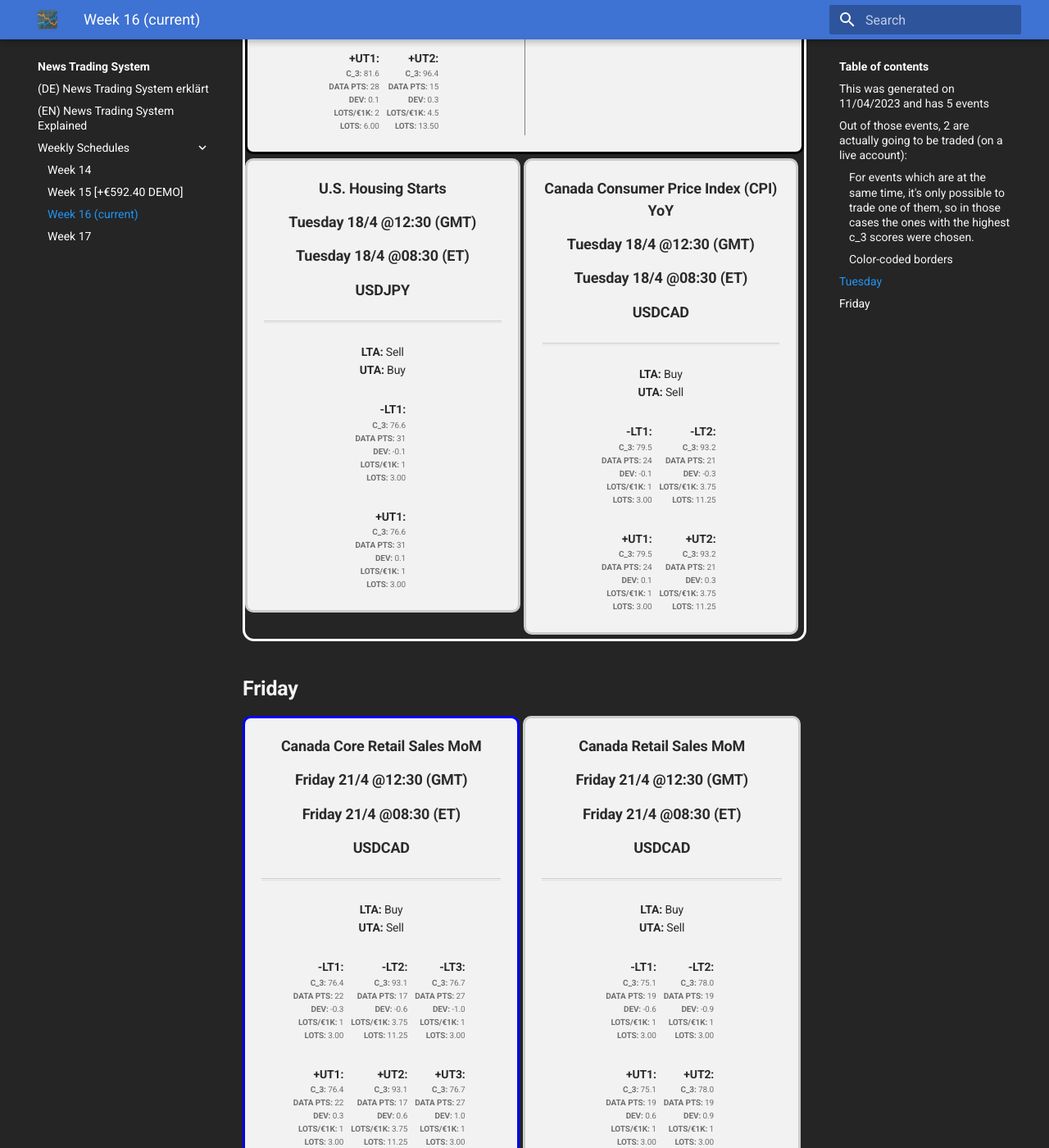
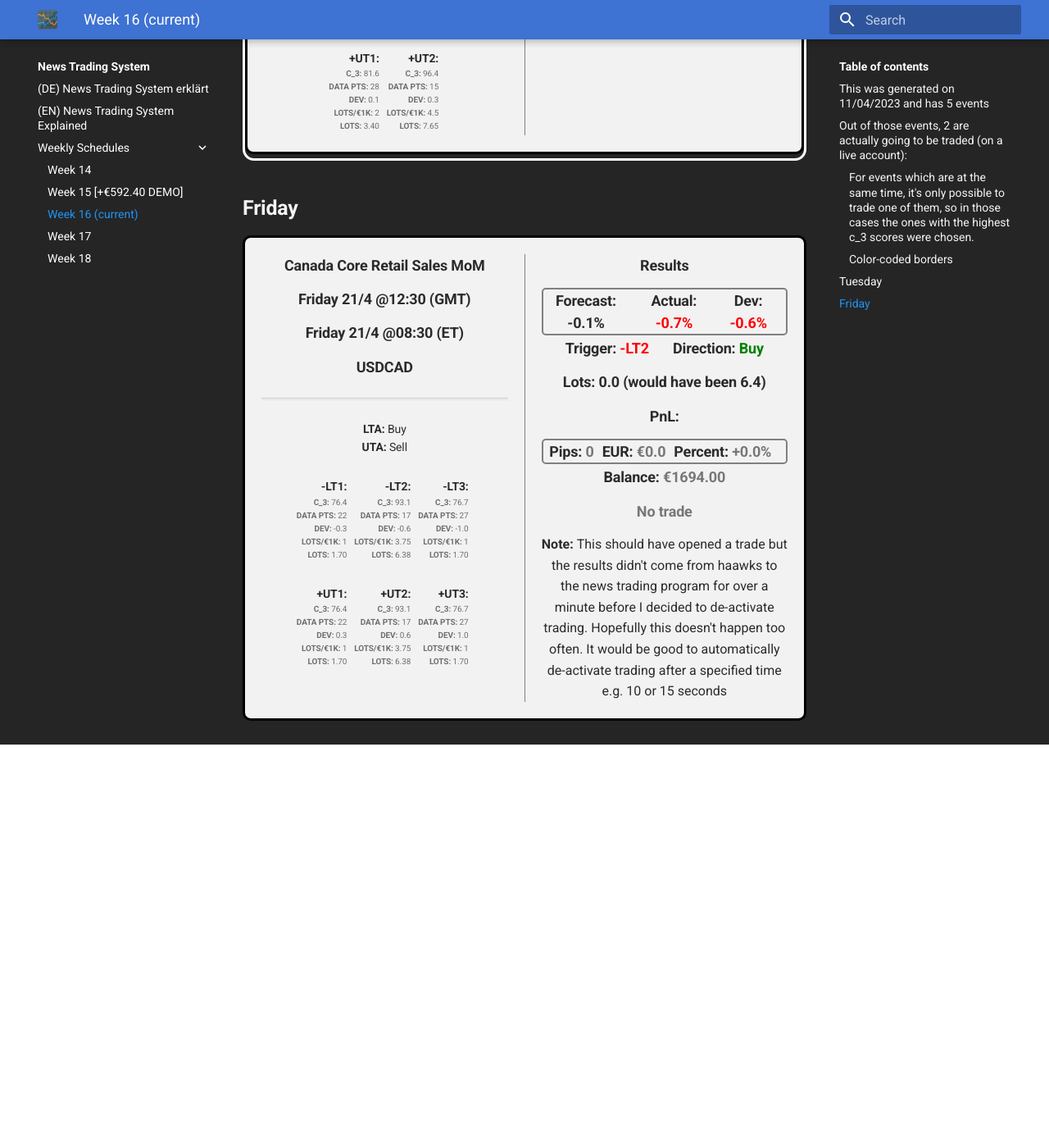
Before and after one commit to spliffli/news-trading-analyzer, an MkDocs documentation site: the page built from docs/weekly-schedules/week-16-schedule.md, in a window 1280 px wide and 1400 px high, scrolled down 1601 px. Shown: the whole window at 82% size. Built offline with MkDocs 1.6.1 and Material for MkDocs 9.7.7, drawn with Linux system fonts in a browser that asks for light colours; comment, search, counter and statistics services are not loaded; after the commit the page ends 2509 px from its top, so only the background shows below that.

Commit message:
updated docs: Added results for Canada Core Retail Sales MoM (No trade because the news data didn't come for more than a minute so trading was de-activated)

```diff
--- a/docs/weekly-schedules/week-16-schedule.md
+++ b/docs/weekly-schedules/week-16-schedule.md
@@ -28,12 +28,12 @@
 --------
 
 <label>Account Balance (For calculating lot sizes): €</label>
-<input type="number" id="account-balance" value="3000">
+<input type="number" id="account-balance" value="1700">
 
 --------
 
 <label>
-  <input type="checkbox" id="exclude-not-traded">
+  <input type="checkbox" id="exclude-not-traded" checked="checked">
   Hide events which were not selected to trade
 </label>
 
@@ -206,70 +206,96 @@
 
 ## **Friday**
 
-<div class="card-wrapper">
-  <div class="card to-trade">
-    <h3>Canada Core Retail Sales MoM</h3>
-    <h3>Friday 21/4 @12:30 (GMT)</h3>
-    <h3>Friday 21/4 @08:30 (ET)</h3>
-    <h3>USDCAD</h3>
-    <hr>
-    <div class="triggers">
-      <h4>LTA: <span>Buy</span></h4>
-      <h4>UTA: <span>Sell</span></h4>
-      <br>
-        <div class="lower-triggers">
-        <div class="trigger">
-          <h4>-LT1:</h4>
-          <h5>c_3: <span>76.4</span></h5>
-          <h5>data pts: <span>22</span></h5>
-          <h5>dev: <span>-0.3</span></h5>
-          <h5>lots/€1k: <span>1</span></h5>
-          <h5>lots: <span>3.0</span></h5>
+<div class="card-wrapper with-results">
+  <div class="card no-trade with-results">
+    <div class="left">
+      <h3>Canada Core Retail Sales MoM</h3>
+      <h3>Friday 21/4 @12:30 (GMT)</h3>
+      <h3>Friday 21/4 @08:30 (ET)</h3>
+      <h3>USDCAD</h3>
+      <hr>
+      <div class="triggers">
+        <h4>LTA: <span>Buy</span></h4>
+        <h4>UTA: <span>Sell</span></h4>
+        <br>
+          <div class="lower-triggers">
+          <div class="trigger">
+            <h4>-LT1:</h4>
+            <h5>c_3: <span>76.4</span></h5>
+            <h5>data pts: <span>22</span></h5>
+            <h5>dev: <span>-0.3</span></h5>
+            <h5>lots/€1k: <span>1</span></h5>
+            <h5>lots: <span>3.0</span></h5>
+          </div>
+          <div class="trigger">
+            <h4>-LT2:</h4>
+            <h5>c_3: <span>93.1</span></h5>
+            <h5>data pts: <span>17</span></h5>
+            <h5>dev: <span>-0.6</span></h5>
+            <h5>lots/€1k: <span>3.75</span></h5>
+            <h5>lots: <span>11.25</span></h5>
+          </div>
+          <div class="trigger">
+            <h4>-LT3:</h4>
+            <h5>c_3: <span>76.7</span></h5>
+            <h5>data pts: <span>27</span></h5>
+            <h5>dev: <span>-1.0</span></h5>
+            <h5>lots/€1k: <span>1</span></h5>
+            <h5>lots: <span>3.0</span></h5>
+          </div>
         </div>
-        <div class="trigger">
-          <h4>-LT2:</h4>
-          <h5>c_3: <span>93.1</span></h5>
-          <h5>data pts: <span>17</span></h5>
-          <h5>dev: <span>-0.6</span></h5>
-          <h5>lots/€1k: <span>3.75</span></h5>
-          <h5>lots: <span>11.25</span></h5>
-        </div>
-        <div class="trigger">
-          <h4>-LT3:</h4>
-          <h5>c_3: <span>76.7</span></h5>
-          <h5>data pts: <span>27</span></h5>
-          <h5>dev: <span>-1.0</span></h5>
-          <h5>lots/€1k: <span>1</span></h5>
-          <h5>lots: <span>3.0</span></h5>
+        <br>
+        <div class="upper-triggers">
+          <div class="trigger">
+          <h4>+UT1:</h4>
+            <h5>c_3: <span>76.4</span></h5>
+            <h5>data pts: <span>22</span></h5>
+            <h5>dev: <span>0.3</span></h5>
+            <h5>lots/€1k: <span>1</span></h5>
+            <h5>lots: <span>3.0</span></h5>
+          </div>
+          <div class="trigger">
+          <h4>+UT2:</h4>
+            <h5>c_3: <span>93.1</span></h5>
+            <h5>data pts: <span>17</span></h5>
+            <h5>dev: <span>0.6</span></h5>
+            <h5>lots/€1k: <span>3.75</span></h5>
+            <h5>lots: <span>11.25</span></h5>
+          </div>
+          <div class="trigger">
+          <h4>+UT3:</h4>
+            <h5>c_3: <span>76.7</span></h5>
+            <h5>data pts: <span>27</span></h5>
+            <h5>dev: <span>1.0</span></h5>
+            <h5>lots/€1k: <span>1</span></h5>
+            <h5>lots: <span>3.0</span></h5>
+          </div>
         </div>
       </div>
-      <br>
-      <div class="upper-triggers">
-        <div class="trigger">
-        <h4>+UT1:</h4>
-          <h5>c_3: <span>76.4</span></h5>
-          <h5>data pts: <span>22</span></h5>
-          <h5>dev: <span>0.3</span></h5>
-          <h5>lots/€1k: <span>1</span></h5>
-          <h5>lots: <span>3.0</span></h5>
-        </div>
-        <div class="trigger">
-        <h4>+UT2:</h4>
-          <h5>c_3: <span>93.1</span></h5>
-          <h5>data pts: <span>17</span></h5>
-          <h5>dev: <span>0.6</span></h5>
-          <h5>lots/€1k: <span>3.75</span></h5>
-          <h5>lots: <span>11.25</span></h5>
-        </div>
-        <div class="trigger">
-        <h4>+UT3:</h4>
-          <h5>c_3: <span>76.7</span></h5>
-          <h5>data pts: <span>27</span></h5>
-          <h5>dev: <span>1.0</span></h5>
-          <h5>lots/€1k: <span>1</span></h5>
-          <h5>lots: <span>3.0</span></h5>
+    </div>
+    <div class="right">
+      <h3>Results</h3>
+      <div class="news-figures">
+        <h3>Forecast: <span>-0.1%</span></h3>
+        <h3>Actual: <span class="red-text">-0.7%</span></h3>
+        <h3>Dev: <span class="red-text">-0.6%</span></h3>
+      </div>
+      <div class="trigger-direction">
+        <h3>Trigger: <span class="red-text">-LT2</span></h3>
+        <h3>Direction: <span class="green-text">Buy</span></h3>
+      </div>
+      <h3>Lots: <span>0.0 (would have been 6.4)</span></h3>
+      <h3>PnL: </h3>
+      <div class="pnl">
+        <div class="pips-eur">
+          <h3>Pips: <span class="dark-gray-text">0</span></h3>
+          <h3>EUR: <span class="dark-gray-text">€0.0</span></span></h3>
+          <h3>Percent: <span class="dark-gray-text">+0.0%</span></h3>
         </div>
       </div>
+      <h3>Balance: <span class="dark-gray-text">€1694.00</span></h3>
+      <h3><span class="dark-gray-text">No trade</span></h3>
+      <p><strong>Note: </strong>This should have opened a trade but the results didn't come from haawks to the news trading program for over a minute before I decided to de-activate trading. Hopefully this doesn't happen too often. It would be good to automatically de-activate trading after a specified time e.g. 10 or 15 seconds </p>
     </div>
   </div>
 </div>
--- a/mkdocs.yml
+++ b/mkdocs.yml
@@ -50,6 +50,7 @@ nav:
     - Week 15 [+€592.40 DEMO]: weekly-schedules/week-15-schedule.md
     - Week 16 (current): weekly-schedules/week-16-schedule.md
     - Week 17: weekly-schedules/week-17-schedule.md
+    - Week 18: weekly-schedules/week-18-schedule.md
 
 
 edit_uri: '#docs/'
--- a/scheduler.py
+++ b/scheduler.py
@@ -262,7 +262,7 @@ def create_schedule(next_week=False, custom_date=False, update_news_and_tick_dat
         else:
             event_html = render_event_html(title, datetime_str, datetime_et_str, symbol, triggers_vars)
 
-        weekdays_html[day] += event_html
+        weekdays_html[day] += "\n" + event_html
 
     template_vars = {
         "year": datetime.datetime.now().strftime("%Y"),
```
Also changed, not shown: docs/weekly-schedules/week-15-schedule.md (+2 -2 lines), docs/weekly-schedules/week-17-schedule.md (+3 -3 lines), docs/weekly-schedules/week-18-schedule.md (added, +61 -0 lines), generate_report.py (+63 -63 lines), 4 other files.
